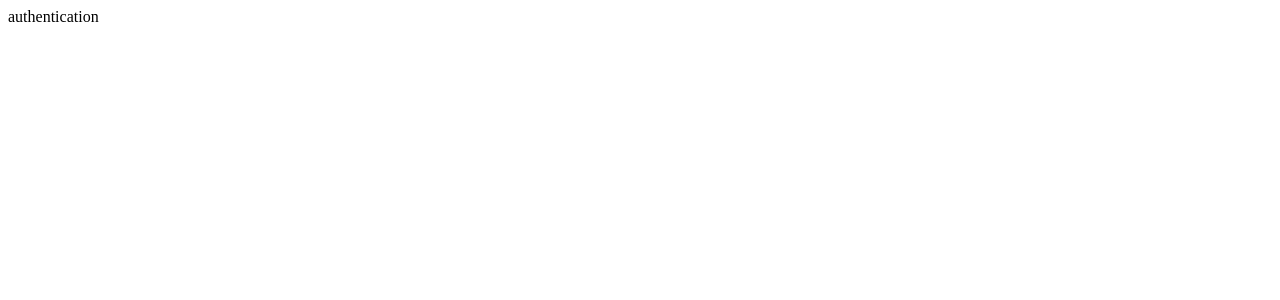
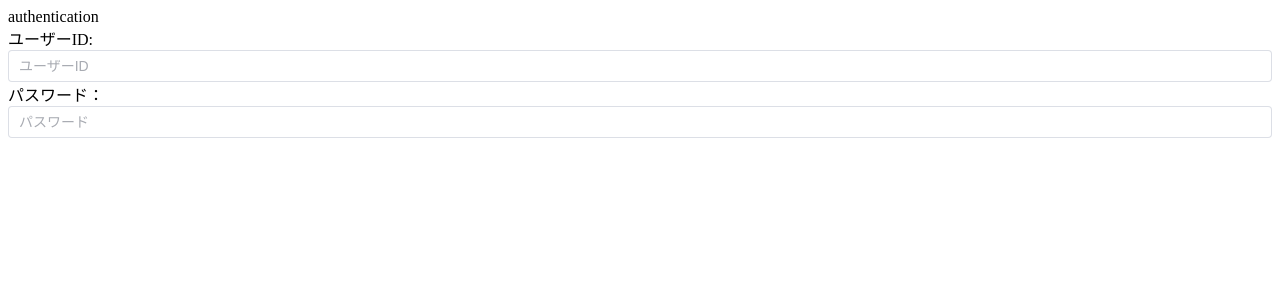
Before and after one commit to hey-intern-2022-coffee/STORES-front, a Vue app: page /authentication in a window 1280 px wide. Shown: the top 300 px of the page. Built offline with nearby package versions, Linux system fonts and the light colour scheme.

Commit message:
ADD: sample

```diff
--- a/package.json
+++ b/package.json
@@ -14,6 +14,7 @@
   },
   "dependencies": {
     "dotenv": "^16.0.2",
+    "element-plus": "^2.2.16",
     "eslint": "^8.23.0",
     "pinia": "^2.0.22",
     "prettier": "^2.7.1",
--- a/src/main.ts
+++ b/src/main.ts
@@ -1,11 +1,14 @@
-import { createApp } from "vue";
-import "./style.css";
-import App from "./App.vue";
-import router from "./router";
-import { createPinia } from "pinia";
+import { createApp } from 'vue'
+import './style.css'
+import ElementPlus from 'element-plus'
+import 'element-plus/dist/index.css'
+import App from './App.vue'
+import router from './router'
+import { createPinia } from 'pinia'
 
-const pinia = createPinia();
-const app = createApp(App);
-app.use(pinia);
-app.use(router);
-app.mount("#app");
+const pinia = createPinia()
+const app = createApp(App)
+app.use(pinia)
+app.use(router)
+app.use(ElementPlus)
+app.mount('#app')
--- a/src/pages/authentication.vue
+++ b/src/pages/authentication.vue
@@ -1,7 +1,35 @@
-<script setup lang="ts"></script>
+<script setup lang="ts">
+import { ref } from 'vue'
+
+const userInfo = ref({
+  nameOrId: '',
+  pass: ''
+})
+const formatter = (value: string) => value
+// `${value}`.replace(/\B(?=(\d{3})+(?!\d))/g, ',')
+const parser = (value: string) => value.replace(/\$\s?|(,*)/g, '')
+</script>
 
 <template>
   <div>authentication</div>
+  <div>
+    <label for="userId"> ユーザーID: </label>
+    <el-input
+      id="userId"
+      v-model="userInfo.nameOrId"
+      placeholder="ユーザーID"
+      :formatter="formatter"
+      :parser="parser"
+    />
+    <label for="userPass"> パスワード： </label>
+    <el-input
+      id="userPass"
+      v-model="userInfo.pass"
+      type="password"
+      placeholder="パスワード"
+      show-password
+    />
+  </div>
 </template>
 
 <style scoped></style>
--- a/tsconfig.json
+++ b/tsconfig.json
@@ -11,7 +11,8 @@
     "isolatedModules": true,
     "esModuleInterop": true,
     "lib": ["ESNext", "DOM"],
-    "skipLibCheck": true
+    "skipLibCheck": true,
+    "types": ["element-plus/global"]
   },
   "include": ["src/**/*.ts", "src/**/*.d.ts", "src/**/*.tsx", "src/**/*.vue"],
   "references": [{ "path": "./tsconfig.node.json" }]
```
Also changed, not shown: 1 other file (tests, documents, lock files or other folders).
